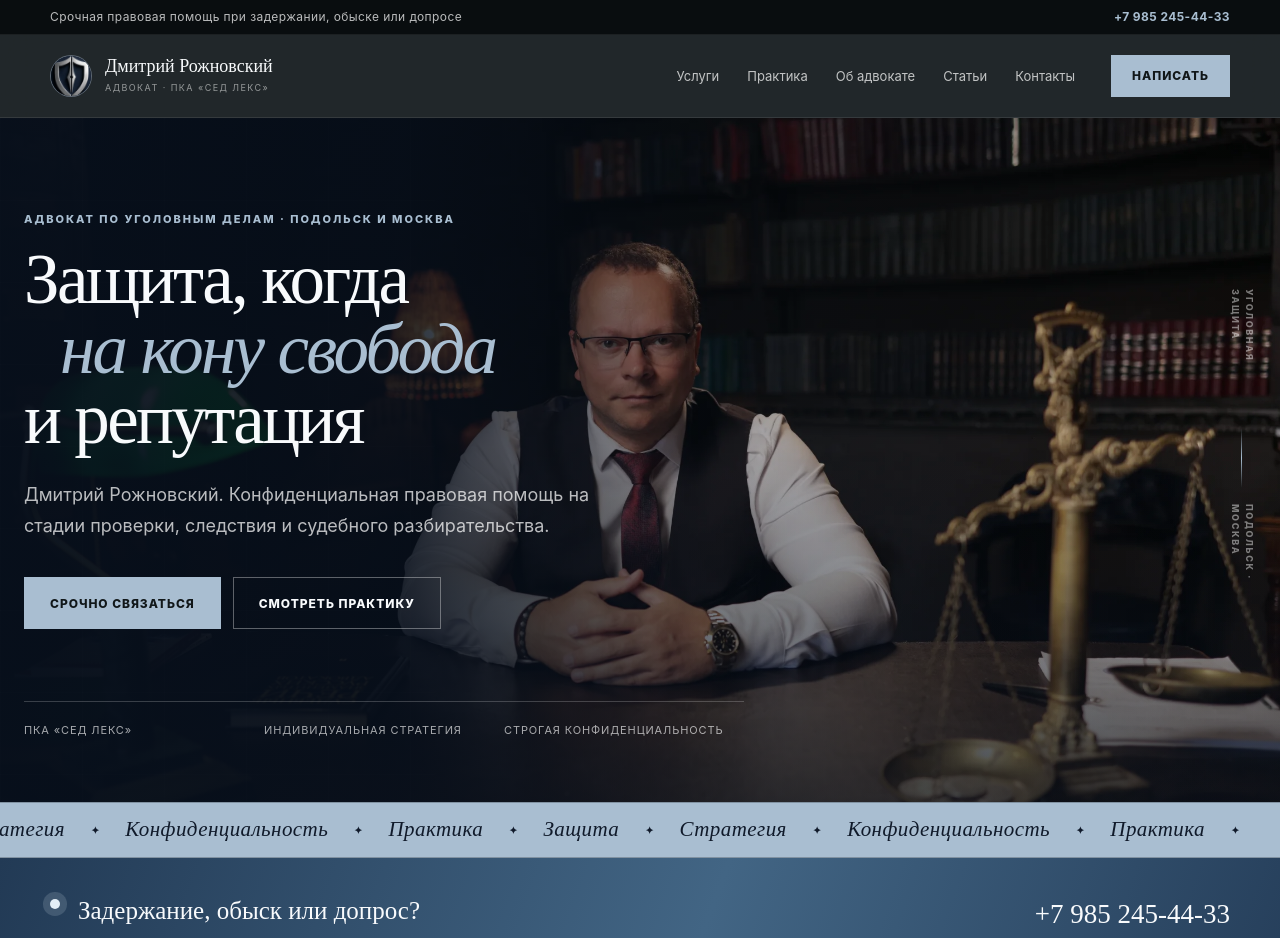
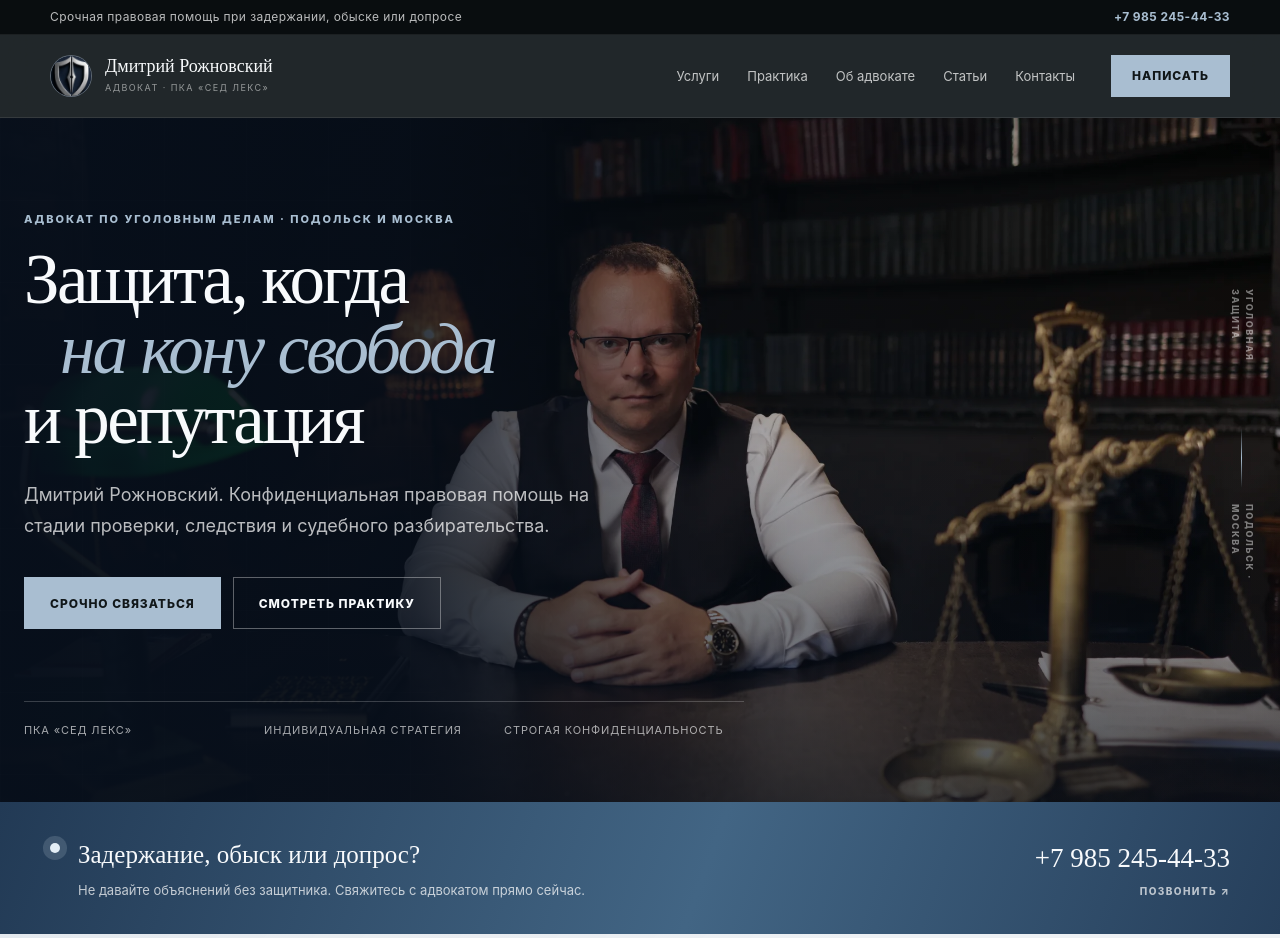
Before and after one commit to artmlobov03-arch/advokat, a Next.js app: page / in a window 1280 px wide. Shown: the top 938 px of the page. Built offline with nearby package versions, Linux system fonts and the light colour scheme.

Commit message:
Remove homepage marquee

```diff
--- a/app/globals.css
+++ b/app/globals.css
@@ -428,38 +428,6 @@ img {
   background: linear-gradient(transparent, var(--brass-light), transparent);
 }
 
-.marquee {
-  overflow: hidden;
-  color: var(--ink);
-  background: var(--brass-light);
-  border-block: 1px solid rgba(16, 22, 24, 0.26);
-}
-
-.marquee-track {
-  width: max-content;
-  min-height: 54px;
-  display: flex;
-  align-items: center;
-  gap: 26px;
-  padding-right: 26px;
-  animation: marqueeMove 28s linear infinite;
-}
-
-.marquee span {
-  font-family: var(--serif);
-  font-size: 21px;
-  font-style: italic;
-  letter-spacing: 0.02em;
-}
-
-.marquee b {
-  font-size: 10px;
-}
-
-@keyframes marqueeMove {
-  to { transform: translateX(-50%); }
-}
-
 .urgent-panel {
   color: var(--white);
   background:
--- a/app/page.tsx
+++ b/app/page.tsx
@@ -72,19 +72,6 @@ export default function Home() {
           </div>
         </div>
       </section>
-
-      <div className="marquee" aria-label="Принципы работы">
-        <div className="marquee-track">
-          <span>Защита</span><b>✦</b>
-          <span>Стратегия</span><b>✦</b>
-          <span>Конфиденциальность</span><b>✦</b>
-          <span>Практика</span><b>✦</b>
-          <span>Защита</span><b>✦</b>
-          <span>Стратегия</span><b>✦</b>
-          <span>Конфиденциальность</span><b>✦</b>
-          <span>Практика</span><b>✦</b>
-        </div>
-      </div>
 
       <section className="urgent-panel" aria-label="Срочная помощь">
         <div className="container urgent-inner">
```
